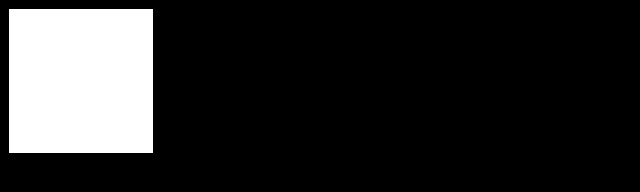
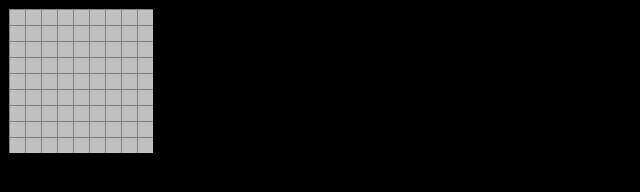
Before and after one commit to alistairmcmillan/JSMinesweeper, a plain HTML site: page index.html in a window 1280 px wide. Shown: the whole page, without its empty margins (0-640 px from the left). Drawn offline with Linux system fonts and the light colour scheme.

Commit message:
29.04.2013 23:31 First version to draw complete canvas

```diff
--- a/index.html
+++ b/index.html
@@ -11,6 +11,8 @@
 
 <script>
 
+"use strict";
+
 var HIDDEN = 0;
 var EMPTY = 1;
 var BOMB = 2;
@@ -23,27 +25,32 @@ var FOUR = 8;
 var FIVE = 9;
 var SIX = 10;
 
-var squares = new Array(9);
-for (var x = 0; x < 9; x++) {
-	squares[x] = new Array(9);
-	for (var y = 0; y < 9; y++) {
-		squares[x][y] = EMPTY;
+function main() {
+	var x, y;
+	var canvas;
+	var context;
+	canvas = document.getElementById('canvas');
+	context = canvas.getContext('2d');
+
+	var sprite = new Image();
+	sprite.src = 'mines.png';
+
+	var squares = new Array(9);
+	for (x = 0; x < 9; x++) {
+		squares[x] = new Array(9);
+		for (y = 0; y < 9; y++) {
+			squares[x][y] = EMPTY;
+		}
 	}
-}
 
-function drawfield() {
-	ctx.drawImage(sprites, 0, 0);
-}
+	sprite.onload = function() {
+		for (x = 0; x < 9; x++) {
+			for (y = 0; y < 9; y++) {
+				context.drawImage(sprite, 16, 0, 16, 16, x*16, y*16, 16, 16);
+			}
+		}
+	}
 
-function main() {
-	var canvas;
-	canvas = document.getElementById('canvas');
-	ctx = canvas.getContext('2d');
-
-	sprites = new Image();
-	sprites.src = 'mines.png';
-
-	drawfield();
 }
 
 main();
```
